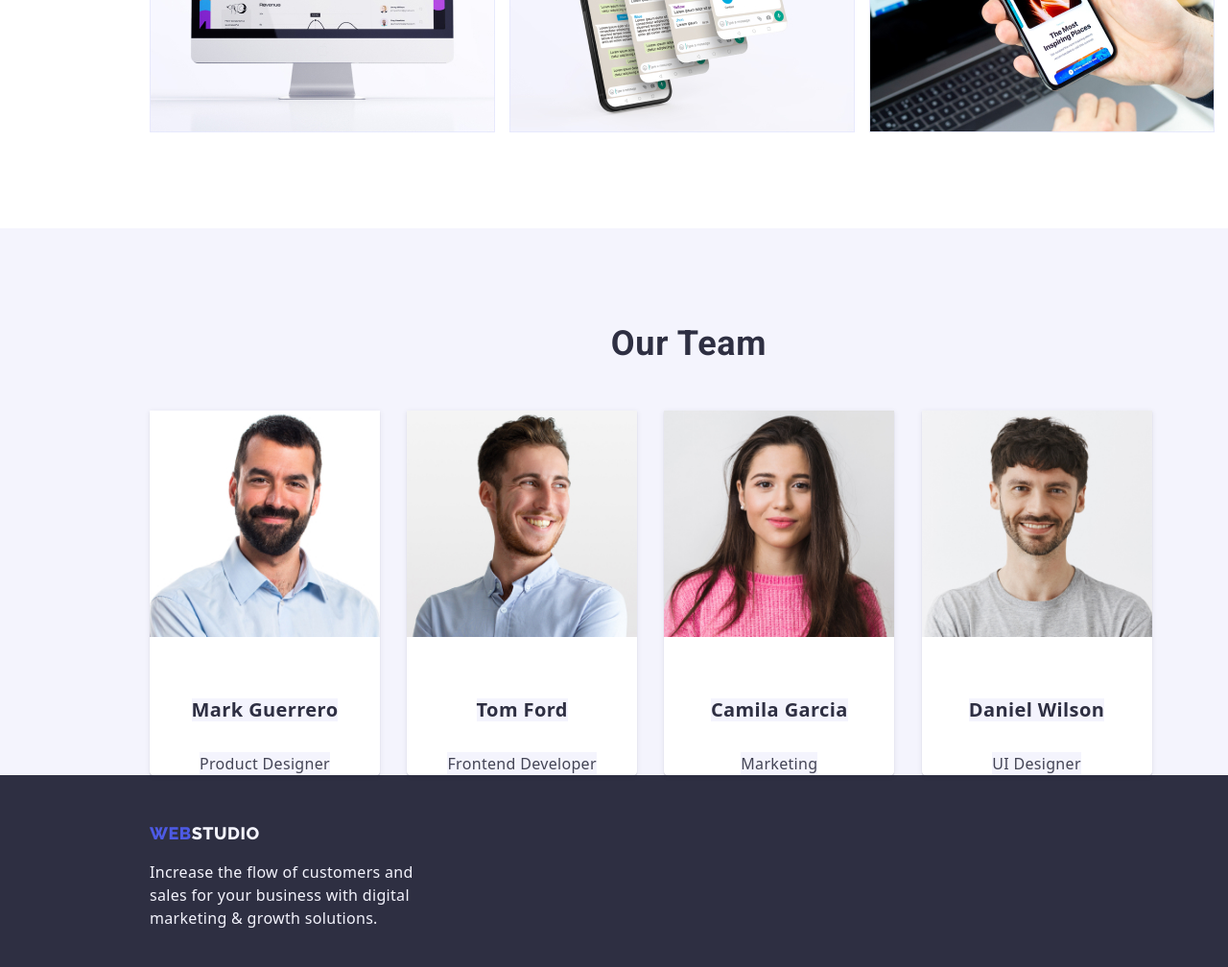
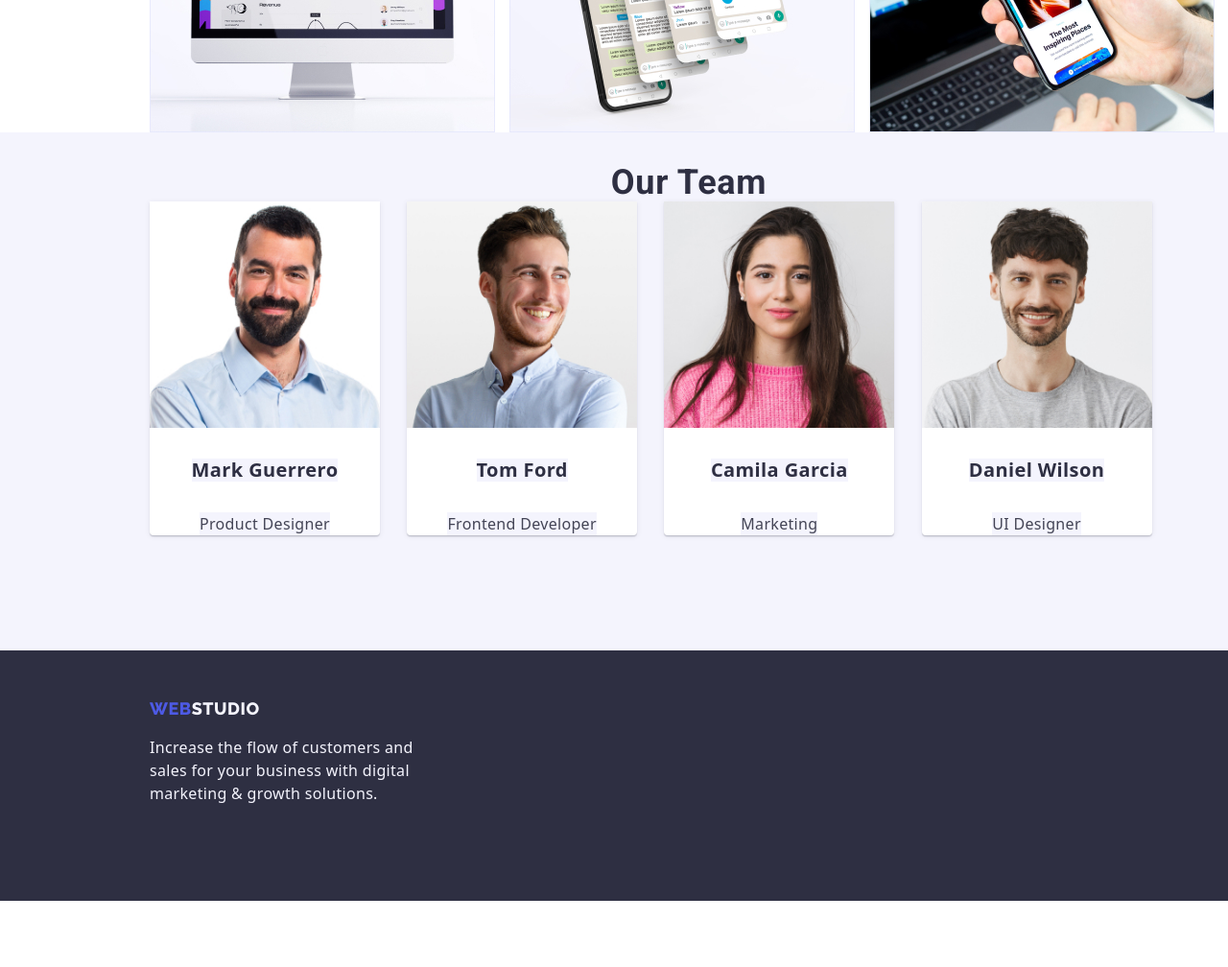
Before and after one commit to jmdacs/goit-markup-hw-03, a plain HTML site: page index.html in a window 1280 px wide. Shown: the part 1300-2308 px from the top of the page at 96% size. After the commit the page ends 2239 px from the top, so only its background shows below. Drawn offline with nearby package versions, Linux system fonts and the light colour scheme.

Commit message:
2023 09 26 BB

```diff
--- a/css/styles.css
+++ b/css/styles.css
@@ -265,7 +265,7 @@ button {
 
 .container-team {
     margin-left: 156px;
-
+    padding-bottom:120px;
 }
 
 .team {
@@ -286,9 +286,9 @@ button {
     font-family: Roboto;
     letter-spacing: 0.72px;
     text-transform: capitalize;
-    margin-top:100px;
-    padding-top: 100px;
-    padding-bottom: 50px;
+    /*margin-top:100px;*/
+    padding-top: 32px;
+    padding-bottom: 8x;
 }
 
 .team-list-item {
@@ -319,7 +319,7 @@ button {
 
     color: var(--NAVY-BLUE, #2E2F42);
     letter-spacing: 0.4px;
-    margin-top: 32px;
+    /*margin-top: 32px;*/
 }
 
 .team-item-description{
```
